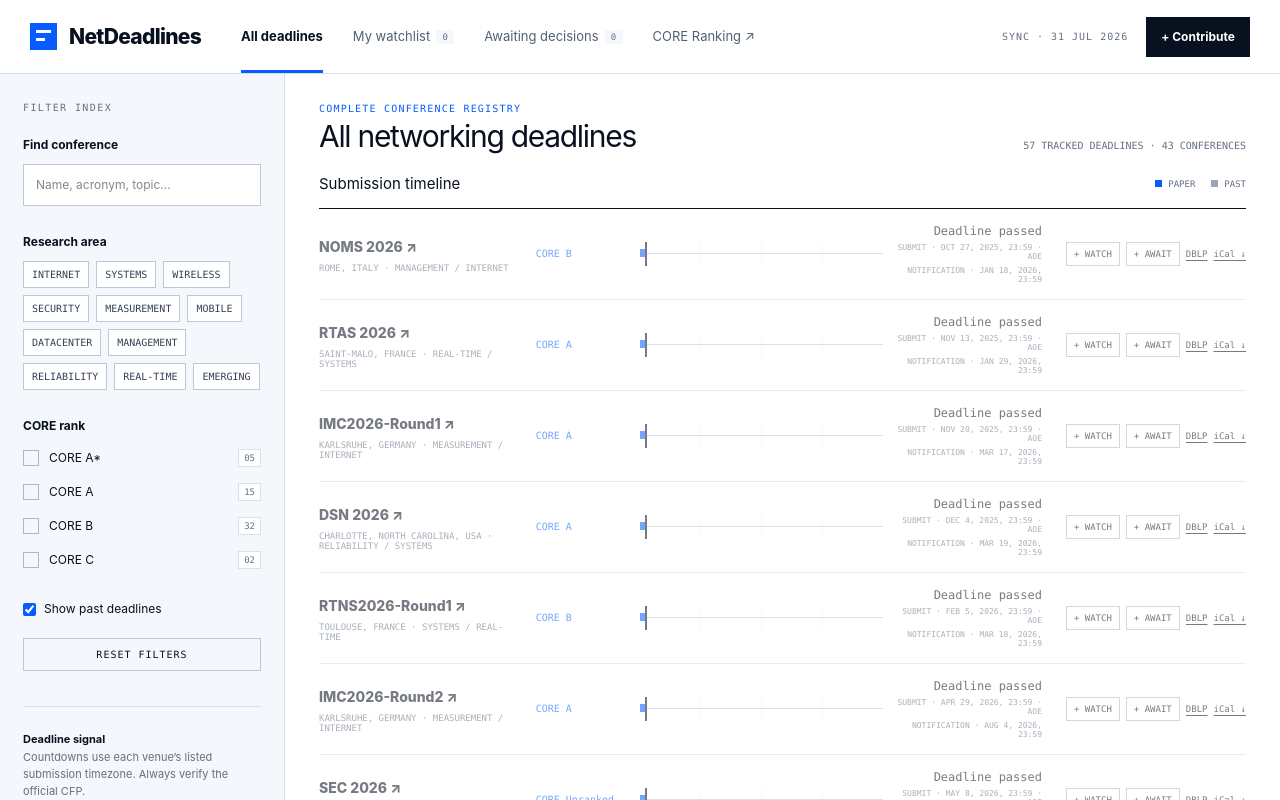
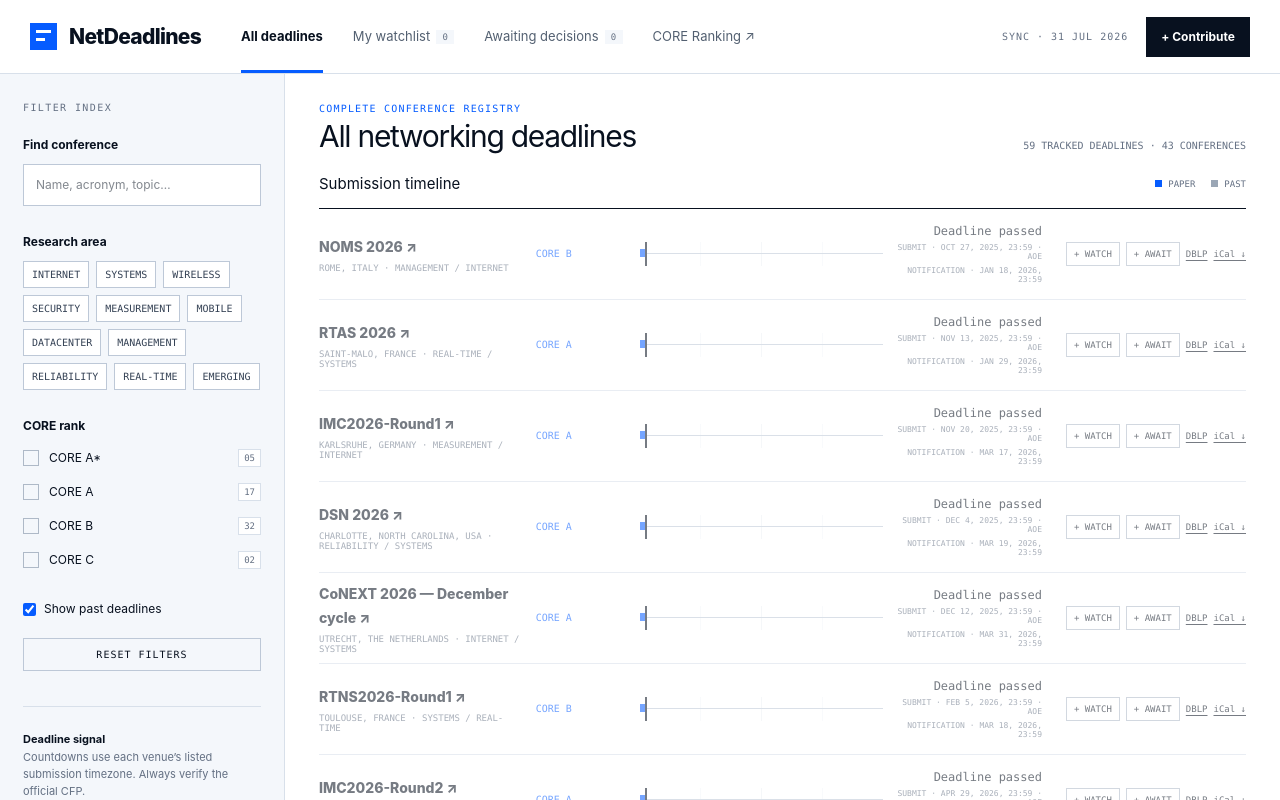
Before and after one commit to sertbasn1/NET-deadlines, a Next.js app: page / in a window 1280 px wide. Shown: the top 800 px of the page. Built offline with nearby package versions, Linux system fonts and the light colour scheme.

Commit message:
Add June and December CoNEXT submission cycles

```diff
--- a/app/page.tsx
+++ b/app/page.tsx
@@ -185,18 +185,55 @@ const selectedConferences: Conference[] = [
     note: "Prediction follows the European Wireless 2026 paper dates.", url: "https://european-wireless.org/", dblp: "https://dblp.org/db/conf/ew/",
   },
   {
+    id: "conext-2026-december",
+    short: "CoNEXT",
+    year: 2026,
+    name: "ACM International Conference on Emerging Networking Experiments and Technologies",
+    deadline: "2025-12-12T23:59:00-12:00",
+    notification: "2026-03-31T23:59:00-12:00",
+    timezone: "AoE",
+    dateLabel: "December 7–10, 2026",
+    location: "Utrecht, The Netherlands",
+    topics: ["Internet", "Systems"],
+    rank: "A",
+    round: "December cycle",
+    note: "Official CoNEXT 2026 December submission cycle; paper registration is due December 5, 2025.",
+    url: "https://conferences.sigcomm.org/co-next/2026/#!/cfp",
+    dblp: "https://dblp.org/db/conf/conext/",
+  },
+  {
     id: "conext-2026",
     short: "CoNEXT",
     year: 2026,
     name: "ACM International Conference on Emerging Networking Experiments and Technologies",
-    deadline: "2026-06-24T23:59:00-12:00",
+    deadline: "2026-06-05T23:59:00-12:00",
+    notification: "2026-09-11T23:59:00-12:00",
     timezone: "AoE",
-    dateLabel: "December 1–4, 2026",
-    location: "Berlin, Germany",
+    dateLabel: "December 7–10, 2026",
+    location: "Utrecht, The Netherlands",
     topics: ["Internet", "Systems"],
     rank: "A",
-    note: "Full paper deadline. Dates shown here should always be checked against the official CFP.",
-    url: "https://conferences2.sigcomm.org/co-next/2026/#!/home",
+    round: "June cycle",
+    note: "Official CoNEXT 2026 June submission cycle; paper registration is due May 29, 2026.",
+    url: "https://conferences.sigcomm.org/co-next/2026/#!/cfp",
+    dblp: "https://dblp.org/db/conf/conext/",
+  },
+  {
+    id: "conext-2027-december",
+    short: "CoNEXT",
+    year: 2027,
+    name: "ACM International Conference on Emerging Networking Experiments and Technologies",
+    deadline: "2026-12-11T23:59:00-12:00",
+    notification: "2027-03-31T23:59:00-12:00",
+    estimated: true,
+    timezone: "AoE",
+    dateLabel: "December 2027",
+    location: "TBA",
+    topics: ["Internet", "Systems"],
+    rank: "A",
+    round: "December cycle",
+    note: "Estimated from the CoNEXT 2026 December cycle; official 2027 dates are not yet available.",
+    url: "https://conferences.sigcomm.org/co-next/2026/#!/cfp",
     dblp: "https://dblp.org/db/conf/conext/",
   },
   {
@@ -204,16 +241,17 @@ const selectedConferences: Conference[] = [
     short: "CoNEXT",
     year: 2027,
     name: "ACM International Conference on Emerging Networking Experiments and Technologies",
-    deadline: "2027-06-23T23:59:00-12:00",
-    notification: "2027-09-15T23:59:00-12:00",
+    deadline: "2027-06-04T23:59:00-12:00",
+    notification: "2027-09-10T23:59:00-12:00",
     estimated: true,
     timezone: "AoE",
     dateLabel: "December 2027",
     location: "TBA",
     topics: ["Internet", "Systems"],
     rank: "A",
-    note: "Estimated from the CoNEXT 2026 cycle; official 2027 dates are not yet available.",
-    url: "https://conferences2.sigcomm.org/co-next/2027/",
+    round: "June cycle",
+    note: "Estimated from the CoNEXT 2026 June cycle; official 2027 dates are not yet available.",
+    url: "https://conferences.sigcomm.org/co-next/2026/#!/cfp",
     dblp: "https://dblp.org/db/conf/conext/",
   },
   {
```
